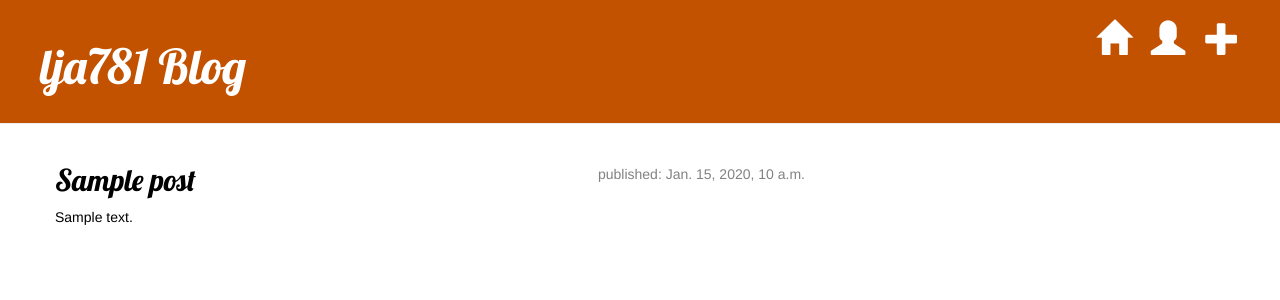
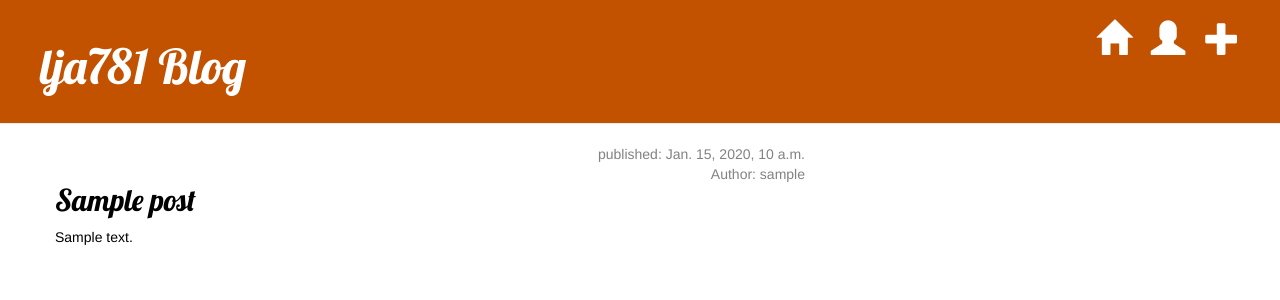
Before and after one commit to lja781/webapp, a Django app: page /blog/ in a window 1280 px wide. Shown: the top 300 px of the page. Run offline with Django 3.2, Linux system fonts and the light colour scheme; tables that the repository leaves empty hold one stand-in row (values such as "Sample post"); some libraries are stand-ins or nearby versions.

Commit message:
Added author information to posts

```diff
--- a/blog/static/css/blog.css
+++ b/blog/static/css/blog.css
@@ -19,6 +19,11 @@ h1, h2, h3, h4 {
 }
 
 .date {
+    color: #828282;
+    float: right;
+}
+
+.author {
     color: #828282;
     float: right;
 }
--- a/blog/templates/blog/post_detail.html
+++ b/blog/templates/blog/post_detail.html
@@ -7,6 +7,10 @@
                 {{ post.published_date }}
             </div>
         {% endif %}
+        <br>
+        <div class="author">
+            Author: {{ post.author }}
+        </div>
         {% if post.author == user %}
             <br>
             <a class="btn btn-default" href="{% url 'post_edit' pk=post.pk %}"><span class="glyphicon glyphicon-pencil"></span></a>
--- a/blog/templates/blog/post_list.html
+++ b/blog/templates/blog/post_list.html
@@ -9,7 +9,11 @@
         {% for post in posts %}
             <div class="post">
                 <div class="date">
-                    <p>published: {{ post.published_date }}</p>
+                    published: {{ post.published_date }}
+                </div>
+                <br>
+                <div class="author">
+                    Author: {{ post.author }}
                 </div>
                 <h2><a href="{% url 'post_detail' pk=post.pk %}">{{ post.title }}</a></h2>
                 <div class="content-preview">
```
